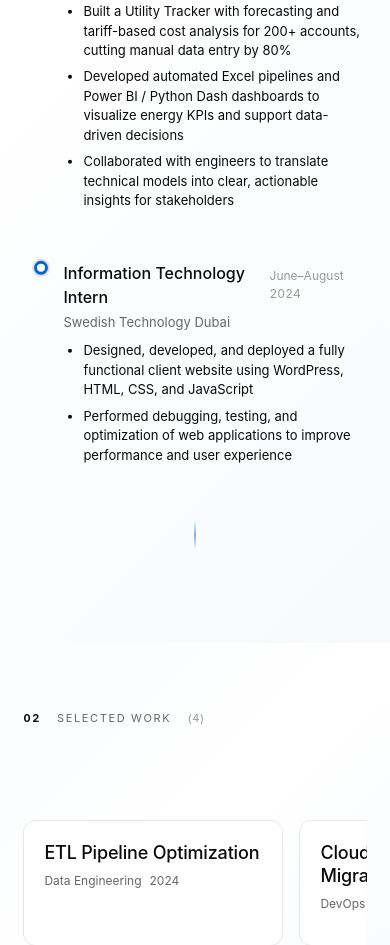
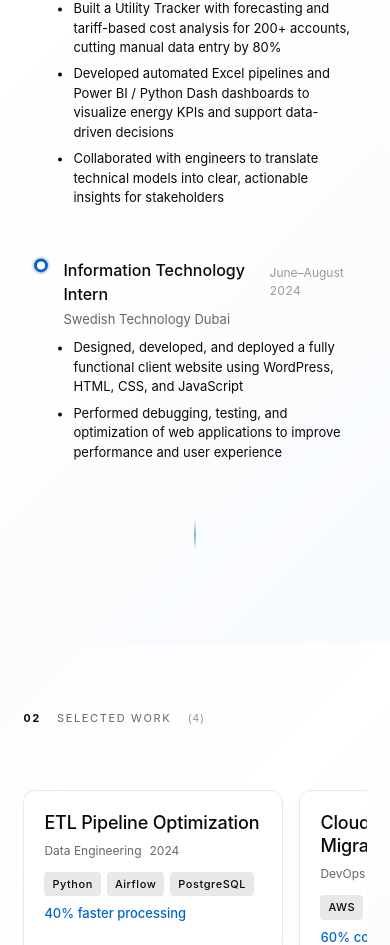
Before and after one commit to briandean03/brian-portfolio, a React (Vite) app: page / in a window 390 px wide. Shown: the part 3251-4196 px from the top of the page. Built offline with nearby package versions, Linux system fonts and the light colour scheme.

Commit message:
Added responsiveness and optimized the website

```diff
--- a/src/components/Experience.jsx
+++ b/src/components/Experience.jsx
@@ -1,6 +1,22 @@
 import { motion, useScroll, useSpring, useTransform } from 'framer-motion';
 import { useRef, useEffect, useState } from 'react';
 import './Experience.css';
+
+const useMediaQuery = (query) => {
+  const [matches, setMatches] = useState(false);
+
+  useEffect(() => {
+    const media = window.matchMedia(query);
+    if (media.matches !== matches) {
+      setMatches(media.matches);
+    }
+    const listener = () => setMatches(media.matches);
+    media.addEventListener('change', listener);
+    return () => media.removeEventListener('change', listener);
+  }, [matches, query]);
+
+  return matches;
+};
 
 const experiences = [
   {
@@ -40,17 +56,23 @@ const experiences = [
 
 const Experience = () => {
   const sectionRef = useRef(null);
+  const isMobile = useMediaQuery('(max-width: 768px)');
+  const prefersReducedMotion = useMediaQuery('(prefers-reduced-motion: reduce)');
+
   const { scrollYProgress } = useScroll({
     target: sectionRef,
     offset: ["start end", "end start"]
   });
   const [particles, setParticles] = useState([]);
 
-  // Smooth spring for line animation
-  const lineHeight = useSpring(scrollYProgress, { stiffness: 200, damping: 20 });
+  // Smooth spring for line animation - disable on mobile
+  const lineHeight = useSpring(scrollYProgress, {
+    stiffness: isMobile ? 100 : 200,
+    damping: isMobile ? 30 : 20
+  });
 
-  // Parallax for timeline
-  const timelineY = useTransform(scrollYProgress, [0, 1], [50, -50]);
+  // Parallax for timeline - reduced on mobile
+  const timelineY = useTransform(scrollYProgress, [0, 1], [isMobile ? 20 : 50, isMobile ? -20 : -50]);
 
   // Generate particles
   useEffect(() => {
@@ -65,24 +87,27 @@ const Experience = () => {
     setParticles(particleArray);
   }, []);
 
-  // Stagger variants
+  // Stagger variants - simplified for mobile
   const containerVariants = {
     hidden: { opacity: 0 },
     visible: {
       opacity: 1,
       transition: {
-        staggerChildren: 0.2,
-        delayChildren: 0.1,
+        staggerChildren: isMobile ? 0.1 : 0.2,
+        delayChildren: isMobile ? 0.05 : 0.1,
       },
     },
   };
 
   const itemVariants = {
-    hidden: { opacity: 0, x: -30 },
+    hidden: { opacity: 0, x: isMobile || prefersReducedMotion ? -10 : -30 },
     visible: {
       opacity: 1,
       x: 0,
-      transition: { duration: 0.6, ease: [0.22, 1, 0.36, 1] },
+      transition: {
+        duration: isMobile ? 0.4 : 0.6,
+        ease: [0.22, 1, 0.36, 1]
+      },
     },
   };
 
@@ -176,13 +201,19 @@ const Experience = () => {
                 initial={{ scale: 0 }}
                 whileInView={{ scale: 1 }}
                 viewport={{ once: true, amount: 0.2 }}
-                transition={{ type: "spring", stiffness: 500, damping: 25, delay: i * 0.1 }}
-                whileHover={{ scale: 1.3, backgroundColor: '#0066cc' }}
+                transition={{
+                  type: isMobile || prefersReducedMotion ? "tween" : "spring",
+                  stiffness: 500,
+                  damping: 25,
+                  delay: i * (isMobile ? 0.05 : 0.1),
+                  duration: isMobile ? 0.3 : undefined
+                }}
+                whileHover={!isMobile ? { scale: 1.3, backgroundColor: '#0066cc' } : {}}
               />
 
               <motion.div
                 className="timeline-content"
-                whileHover={{ x: 8 }}
+                whileHover={!isMobile ? { x: 8 } : {}}
                 transition={{ duration: 0.3 }}
               >
                 <div className="timeline-header">
@@ -194,10 +225,13 @@ const Experience = () => {
                   {exp.bullets.map((bullet, idx) => (
                     <motion.li
                       key={idx}
-                      initial={{ opacity: 0, x: -10 }}
-                      whileInView={{ opacity: 1, x: 0 }}
+                      initial={isMobile || prefersReducedMotion ? { opacity: 0 } : { opacity: 0, x: -10 }}
+                      whileInView={isMobile || prefersReducedMotion ? { opacity: 1 } : { opacity: 1, x: 0 }}
                       viewport={{ once: true, amount: 0.2 }}
-                      transition={{ delay: 0.05 * idx, duration: 0.3 }}
+                      transition={{
+                        delay: isMobile ? 0 : 0.05 * idx,
+                        duration: isMobile ? 0.2 : 0.3
+                      }}
                     >
                       {bullet}
                     </motion.li>
--- a/src/components/Navigation.jsx
+++ b/src/components/Navigation.jsx
@@ -4,6 +4,7 @@ import './Navigation.css';
 
 const Navigation = () => {
   const [activeSection, setActiveSection] = useState('about');
+  const [isMobile, setIsMobile] = useState(false);
   const { scrollYProgress } = useScroll();
 
   const sections = [
@@ -14,11 +15,13 @@ const Navigation = () => {
     { id: 'contact', label: 'Connect', index: '05' },       // UPDATED INDEX
   ];
 
-  // Rail reacts subtly to scroll depth
+  // Rail reacts subtly to scroll depth - simplified for mobile
   const railOpacity = useTransform(scrollYProgress, [0, 0.05], [0, 1]);
-  const railX = useTransform(scrollYProgress, [0, 0.05], [-12, 0]);
+  const railX = useTransform(scrollYProgress, [0, 0.05], [isMobile ? -6 : -12, 0]);
 
   useEffect(() => {
+    const checkMobile = () => setIsMobile(window.innerWidth <= 768);
+
     const handleScroll = () => {
       const scrollPosition = window.scrollY + window.innerHeight / 2;
 
@@ -35,10 +38,15 @@ const Navigation = () => {
       });
     };
 
+    checkMobile();
+    window.addEventListener('resize', checkMobile);
     window.addEventListener('scroll', handleScroll);
     handleScroll();
 
-    return () => window.removeEventListener('scroll', handleScroll);
+    return () => {
+      window.removeEventListener('resize', checkMobile);
+      window.removeEventListener('scroll', handleScroll);
+    };
   }, []);
 
   const handleNavClick = (id) => {
@@ -63,8 +71,8 @@ const Navigation = () => {
               key={section.id}
               className={`index-item ${isActive ? 'active' : ''}`}
               onClick={() => handleNavClick(section.id)}
-              whileHover={{ x: 6 }}
-              transition={{ duration: 0.2, ease: [0.22, 1, 0.36, 1] }}
+              whileHover={!isMobile ? { x: 6 } : {}}
+              transition={{ duration: isMobile ? 0.15 : 0.2, ease: [0.22, 1, 0.36, 1] }}
             >
               {/* Active indicator */}
               <div className="index-item-marker">
@@ -74,7 +82,7 @@ const Navigation = () => {
                     scale: isActive ? 1 : 0,
                     opacity: isActive ? 1 : 0,
                   }}
-                  transition={{ duration: 0.25, ease: [0.22, 1, 0.36, 1] }}
+                  transition={{ duration: isMobile ? 0.2 : 0.25, ease: [0.22, 1, 0.36, 1] }}
                 />
               </div>
 
@@ -86,9 +94,9 @@ const Navigation = () => {
                   className="index-item-label"
                   animate={{
                     opacity: isActive ? 1 : 0,
-                    x: isActive ? 0 : -8,
+                    x: isActive ? 0 : (isMobile ? -4 : -8),
                   }}
-                  transition={{ duration: 0.25, ease: [0.22, 1, 0.36, 1] }}
+                  transition={{ duration: isMobile ? 0.2 : 0.25, ease: [0.22, 1, 0.36, 1] }}
                 >
                   {section.label}
                 </motion.span>
--- a/src/components/Projects.jsx
+++ b/src/components/Projects.jsx
@@ -1,19 +1,37 @@
 import { motion, useScroll, useTransform } from 'framer-motion';
 import { useRef, useState, useEffect } from 'react';
 import './Projects.css';
+
+const useMediaQuery = (query) => {
+  const [matches, setMatches] = useState(false);
+
+  useEffect(() => {
+    const media = window.matchMedia(query);
+    if (media.matches !== matches) {
+      setMatches(media.matches);
+    }
+    const listener = () => setMatches(media.matches);
+    media.addEventListener('change', listener);
+    return () => media.removeEventListener('change', listener);
+  }, [matches, query]);
+
+  return matches;
+};
 
 const Projects = () => {
   const sectionRef = useRef(null);
   const [hoveredIndex, setHoveredIndex] = useState(null);
   const [particles, setParticles] = useState([]);
+  const isMobile = useMediaQuery('(max-width: 768px)');
+  const prefersReducedMotion = useMediaQuery('(prefers-reduced-motion: reduce)');
 
-  // Parallax scroll
+  // Parallax scroll - reduced on mobile
   const { scrollYProgress } = useScroll({
     target: sectionRef,
     offset: ["start end", "end start"]
   });
 
-  const cardsY = useTransform(scrollYProgress, [0, 1], [100, -100]);
+  const cardsY = useTransform(scrollYProgress, [0, 1], [isMobile ? 30 : 100, isMobile ? -30 : -100]);
 
   // Generate particles
   useEffect(() => {
@@ -63,24 +81,27 @@ const Projects = () => {
     },
   ];
 
-  // Stagger variants
+  // Stagger variants - simplified for mobile
   const containerVariants = {
     hidden: { opacity: 0 },
     visible: {
       opacity: 1,
       transition: {
-        staggerChildren: 0.15,
-        delayChildren: 0.2,
+        staggerChildren: isMobile ? 0.08 : 0.15,
+        delayChildren: isMobile ? 0.1 : 0.2,
       },
     },
   };
 
   const cardVariants = {
-    hidden: { opacity: 0, y: 30 },
+    hidden: { opacity: 0, y: isMobile || prefersReducedMotion ? 15 : 30 },
     visible: {
       opacity: 1,
       y: 0,
-      transition: { duration: 0.6, ease: [0.22, 1, 0.36, 1] },
+      transition: {
+        duration: isMobile ? 0.4 : 0.6,
+        ease: [0.22, 1, 0.36, 1]
+      },
     },
   };
 
@@ -164,14 +185,14 @@ const Projects = () => {
               key={project.id}
               className="project-card"
               variants={cardVariants}
-              onMouseEnter={() => setHoveredIndex(i)}
-              onMouseLeave={() => setHoveredIndex(null)}
-              whileHover={{
+              onMouseEnter={() => !isMobile && setHoveredIndex(i)}
+              onMouseLeave={() => !isMobile && setHoveredIndex(null)}
+              whileHover={!isMobile ? {
                 y: -8,
                 boxShadow: '0 12px 30px rgba(0,102,204,0.12)',
                 scale: 1.02
-              }}
-              transition={{ duration: 0.3, ease: [0.22, 1, 0.36, 1] }}
+              } : {}}
+              transition={{ duration: isMobile ? 0.2 : 0.3, ease: [0.22, 1, 0.36, 1] }}
             >
               <div className="project-card-header">
                 <h3 className="project-title">{project.title}</h3>
@@ -183,22 +204,22 @@ const Projects = () => {
 
               <motion.div
                 className="project-card-details"
-                initial={{ opacity: 0, height: 0 }}
+                initial={{ opacity: 0, height: isMobile ? 'auto' : 0 }}
                 animate={{
-                  opacity: hoveredIndex === i ? 1 : 0,
-                  height: hoveredIndex === i ? 'auto' : 0,
+                  opacity: isMobile ? 1 : (hoveredIndex === i ? 1 : 0),
+                  height: isMobile ? 'auto' : (hoveredIndex === i ? 'auto' : 0),
                 }}
-                transition={{ duration: 0.35 }}
+                transition={{ duration: isMobile ? 0 : 0.35 }}
               >
                 <div className="project-tech">
                   {project.tech.map((tech, j) => (
                     <motion.span
                       key={j}
                       className="tech-badge"
-                      whileHover={{
+                      whileHover={!isMobile ? {
                         scale: 1.1,
                         backgroundColor: 'rgba(0, 102, 204, 0.15)'
-                      }}
+                      } : {}}
                     >
                       {tech}
                     </motion.span>
--- a/src/components/Thinking.jsx
+++ b/src/components/Thinking.jsx
@@ -1,5 +1,22 @@
 import { motion } from 'framer-motion';
+import { useState, useEffect } from 'react';
 import './Thinking.css';
+
+const useMediaQuery = (query) => {
+  const [matches, setMatches] = useState(false);
+
+  useEffect(() => {
+    const media = window.matchMedia(query);
+    if (media.matches !== matches) {
+      setMatches(media.matches);
+    }
+    const listener = () => setMatches(media.matches);
+    media.addEventListener('change', listener);
+    return () => media.removeEventListener('change', listener);
+  }, [matches, query]);
+
+  return matches;
+};
 
 const writings = [
   {
@@ -20,6 +37,9 @@ const writings = [
 ];
 
 const Thinking = () => {
+  const isMobile = useMediaQuery('(max-width: 768px)');
+  const prefersReducedMotion = useMediaQuery('(prefers-reduced-motion: reduce)');
+
   return (
     <motion.section
       className="thinking"
@@ -40,17 +60,17 @@ const Thinking = () => {
 
       <motion.div
         className="thinking-container"
-        initial={{ y: 30 }}
+        initial={{ y: isMobile || prefersReducedMotion ? 15 : 30 }}
         whileInView={{ y: 0 }}
-        transition={{ duration: 0.8, ease: [0.22, 1, 0.36, 1] }}
+        transition={{ duration: isMobile ? 0.5 : 0.8, ease: [0.22, 1, 0.36, 1] }}
         viewport={{ once: true, amount: 0.2 }}
       >
         {/* Section meta */}
         <motion.div
           className="thinking-meta"
-          initial={{ opacity: 0, y: 20 }}
+          initial={{ opacity: 0, y: isMobile ? 10 : 20 }}
           whileInView={{ opacity: 1, y: 0 }}
-          transition={{ duration: 0.6, delay: 0.2 }}
+          transition={{ duration: isMobile ? 0.4 : 0.6, delay: isMobile ? 0.1 : 0.2 }}
           viewport={{ once: true, amount: 0.3 }}
         >
           <span className="meta-index">03</span>
@@ -62,16 +82,16 @@ const Thinking = () => {
           className="thinking-divider"
           initial={{ scaleX: 0 }}
           whileInView={{ scaleX: 1 }}
-          transition={{ duration: 0.8, delay: 0.3, ease: [0.22, 1, 0.36, 1] }}
+          transition={{ duration: isMobile ? 0.5 : 0.8, delay: isMobile ? 0.15 : 0.3, ease: [0.22, 1, 0.36, 1] }}
           viewport={{ once: true, amount: 0.3 }}
         />
 
         {/* Horizontal scroll list */}
         <motion.div
           className="thinking-list"
-          initial={{ opacity: 0, y: 24 }}
+          initial={{ opacity: 0, y: isMobile ? 12 : 24 }}
           whileInView={{ opacity: 1, y: 0 }}
-          transition={{ duration: 0.6, delay: 0.4 }}
+          transition={{ duration: isMobile ? 0.4 : 0.6, delay: isMobile ? 0.2 : 0.4 }}
           viewport={{ once: true, amount: 0.3 }}
         >
           {writings.map((item, index) => (
@@ -81,18 +101,18 @@ const Thinking = () => {
               target="_blank"
               rel="noopener noreferrer"
               className="thinking-item"
-              initial={{ opacity: 0, scale: 0.95 }}
-              whileInView={{ opacity: 1, scale: 1 }}
-              transition={{ duration: 0.4, delay: 0.5 + index * 0.1 }}
+              initial={isMobile || prefersReducedMotion ? { opacity: 0 } : { opacity: 0, scale: 0.95 }}
+              whileInView={isMobile || prefersReducedMotion ? { opacity: 1 } : { opacity: 1, scale: 1 }}
+              transition={{ duration: isMobile ? 0.3 : 0.4, delay: (isMobile ? 0.3 : 0.5) + index * (isMobile ? 0.05 : 0.1) }}
               viewport={{ once: true, amount: 0.3 }}
-              whileHover={{ y: -4, boxShadow: '0 8px 20px rgba(0,102,204,0.1)' }}
+              whileHover={!isMobile ? { y: -4, boxShadow: '0 8px 20px rgba(0,102,204,0.1)' } : {}}
             >
               <span className="thinking-tag">{item.tag}</span>
               <span className="thinking-title">{item.title}</span>
               <motion.span
                 className="thinking-arrow"
-                whileHover={{ x: 6 }}
-                transition={{ duration: 0.2 }}
+                whileHover={!isMobile ? { x: 6 } : {}}
+                transition={{ duration: isMobile ? 0.15 : 0.2 }}
               >
                 ↗
               </motion.span>
```
Also changed, not shown: src/components/Hero.jsx (+41 -13 lines).
